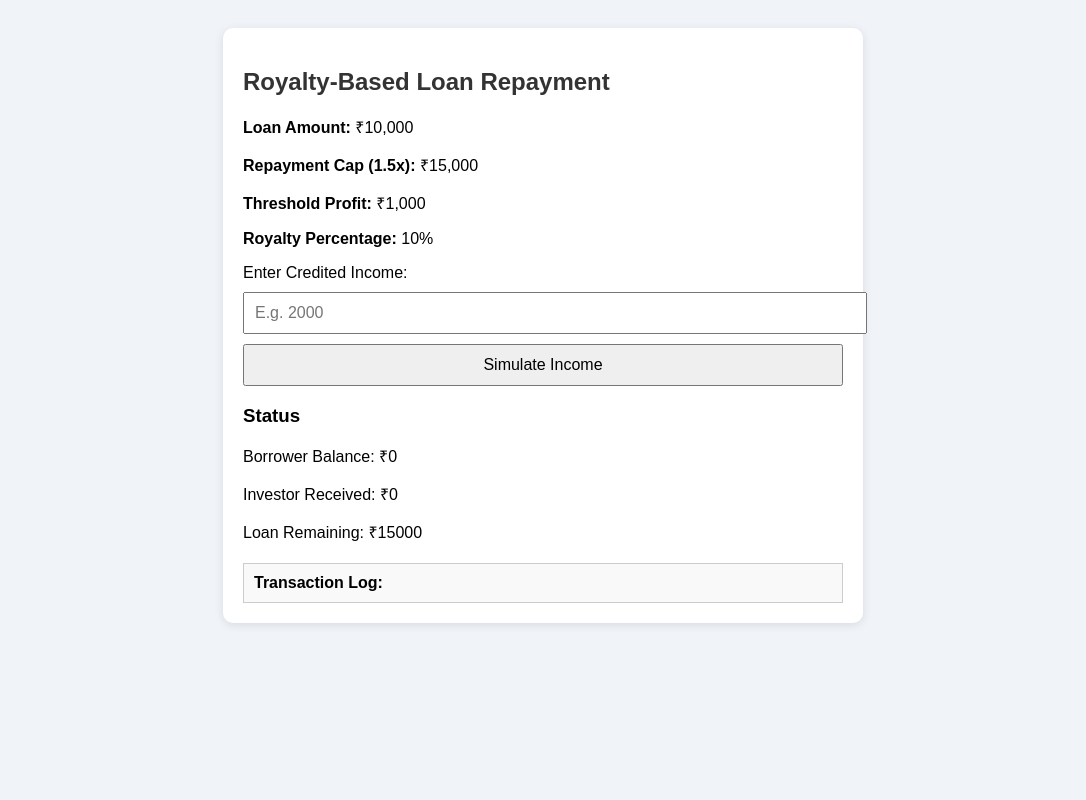
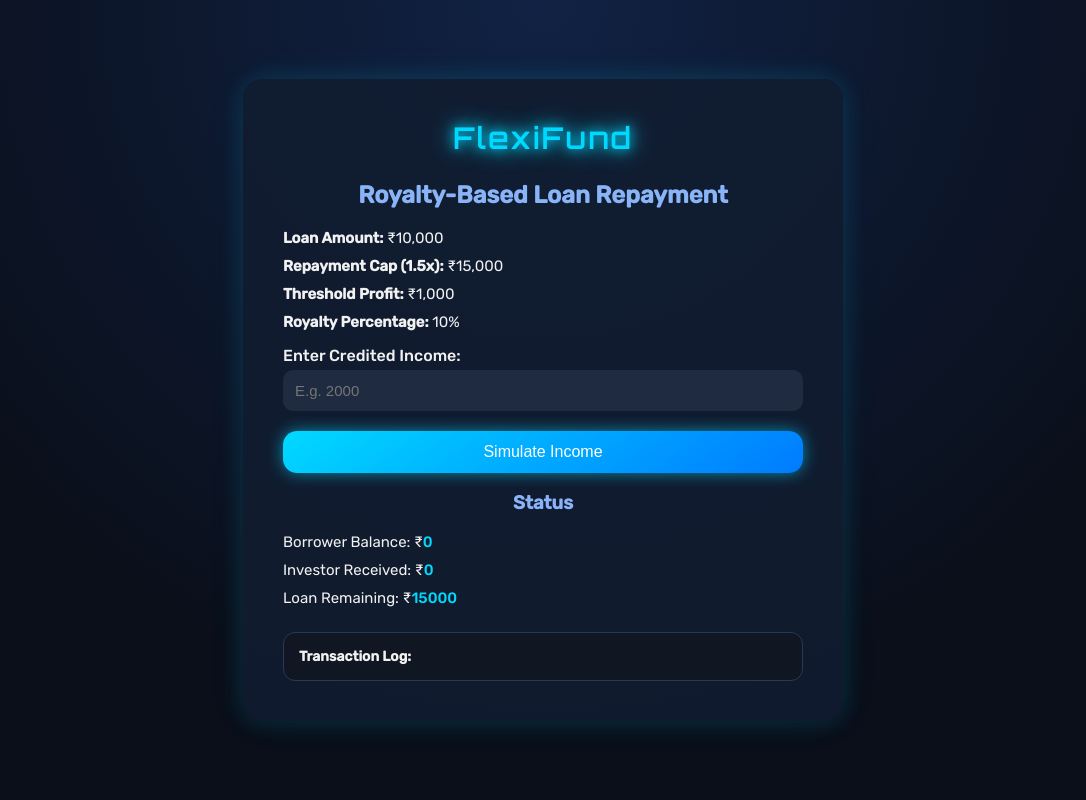
Before and after one commit to Thanushree4104/FlexiFund, a Flask app: page /royalty in a window 1280 px wide. Shown: the whole page, without its empty margins (97-1183 px from the left). Run offline with Flask 3, Linux system fonts and the light colour scheme.

Commit message:
Update royalty.html

```diff
--- a/templates/royalty.html
+++ b/templates/royalty.html
@@ -1,51 +1,137 @@
 <!DOCTYPE html>
 <html lang="en">
 <head>
-  <meta charset="UTF-8">
-  <title>Royalty-Based Repayment (Frontend Demo)</title>
+  <meta charset="UTF-8" />
+  <title>FlexiFund | Royalty-Based Repayment</title>
+  <link href="https://fonts.googleapis.com/css2?family=Orbitron:wght@600&family=Rubik:wght@400;500&display=swap" rel="stylesheet">
   <style>
-    body {
-      font-family: Arial, sans-serif;
-      background: #f0f4f8;
-      padding: 20px;
+    * {
+      box-sizing: border-box;
     }
 
-    h2 {
-      color: #333;
+    body {
+      margin: 0;
+      font-family: 'Rubik', sans-serif;
+      background-color: #0a0f1a;
+      background-image: radial-gradient(circle at top center, #112244 0%, #0a0f1a 70%);
+      color: #f1f1f1;
+      display: flex;
+      justify-content: center;
+      align-items: center;
+      padding: 40px 20px;
+      min-height: 100vh;
     }
 
     .container {
+      background: rgba(17, 28, 48, 0.9);
+      border-radius: 20px;
+      padding: 40px;
+      width: 100%;
       max-width: 600px;
-      background: #fff;
-      padding: 20px;
-      border-radius: 10px;
-      box-shadow: 0 2px 10px rgba(0, 0, 0, 0.1);
-      margin: auto;
+      box-shadow: 0 0 25px rgba(0, 217, 255, 0.15), 0 0 45px rgba(0, 217, 255, 0.05);
+      animation: floatIn 0.9s ease-out;
     }
 
-    input, button {
-      padding: 10px;
-      margin-top: 10px;
+    @keyframes floatIn {
+      from {
+        opacity: 0;
+        transform: translateY(20px) scale(0.98);
+      }
+      to {
+        opacity: 1;
+        transform: translateY(0) scale(1);
+      }
+    }
+
+    .logo {
+      font-family: 'Orbitron', sans-serif;
+      font-size: 30px;
+      color: #00d9ff;
+      text-shadow: 0 0 12px #00d9ff, 0 0 24px #00d9ff;
+      text-align: center;
+      margin-bottom: 25px;
+      letter-spacing: 2px;
+    }
+
+    h2, h3 {
+      color: #8ab4f8;
+      text-align: center;
+    }
+
+    label {
+      display: block;
+      margin: 15px 0 5px;
+      font-weight: 500;
+    }
+
+    input {
       width: 100%;
+      padding: 12px;
+      border: none;
+      border-radius: 10px;
+      background: #1e2b40;
+      color: #f1f1f1;
+      font-size: 15px;
+      transition: background 0.3s, box-shadow 0.3s;
+    }
+
+    input:focus {
+      background: #263a55;
+      outline: none;
+      box-shadow: 0 0 10px rgba(0, 217, 255, 0.3);
+    }
+
+    button {
+      width: 100%;
+      margin-top: 20px;
+      background: linear-gradient(145deg, #00d9ff, #007bff);
+      color: white;
+      padding: 12px;
+      border: none;
+      border-radius: 14px;
       font-size: 16px;
+      font-weight: 500;
+      cursor: pointer;
+      box-shadow: 0 0 16px #00d9ff99;
+      transition: transform 0.2s ease, box-shadow 0.3s ease;
+    }
+
+    button:hover {
+      transform: scale(1.05);
+      box-shadow: 0 0 25px #00d9ffff;
+    }
+
+    p {
+      font-size: 15px;
+      margin: 10px 0;
+    }
+
+    .highlight {
+      color: #00d9ff;
+      font-weight: 500;
     }
 
     .log {
-      background: #f9f9f9;
-      border: 1px solid #ccc;
-      margin-top: 20px;
-      padding: 10px;
+      margin-top: 25px;
+      background: #101722;
+      border: 1px solid #263a55;
+      padding: 15px;
+      border-radius: 12px;
       max-height: 200px;
-      overflow-y: scroll;
+      overflow-y: auto;
+      font-size: 14px;
     }
 
     .log p {
-      margin: 10px 0;
+      margin: 8px 0;
+      border-bottom: 1px solid #1e2b40;
+      padding-bottom: 5px;
     }
   </style>
 </head>
 <body>
   <div class="container">
+    <div class="logo">FlexiFund</div>
     <h2>Royalty-Based Loan Repayment</h2>
 
     <p><strong>Loan Amount:</strong> ₹10,000</p>
@@ -53,14 +139,14 @@
     <p><strong>Threshold Profit:</strong> ₹1,000</p>
     <p><strong>Royalty Percentage:</strong> 10%</p>
 
-    <label>Enter Credited Income:</label>
+    <label for="incomeInput">Enter Credited Income:</label>
     <input type="number" id="incomeInput" placeholder="E.g. 2000">
     <button onclick="simulateIncome()">Simulate Income</button>
 
     <h3>Status</h3>
-    <p>Borrower Balance: ₹<span id="borrowerBalance">0</span></p>
-    <p>Investor Received: ₹<span id="investorBalance">0</span></p>
-    <p>Loan Remaining: ₹<span id="loanRemaining">15000</span></p>
+    <p>Borrower Balance: ₹<span class="highlight" id="borrowerBalance">0</span></p>
+    <p>Investor Received: ₹<span class="highlight" id="investorBalance">0</span></p>
+    <p>Loan Remaining: ₹<span class="highlight" id="loanRemaining">15000</span></p>
 
     <div class="log" id="logBox">
       <strong>Transaction Log:</strong>
@@ -80,7 +166,7 @@
     function simulateIncome() {
       const income = parseFloat(document.getElementById("incomeInput").value);
       if (isNaN(income) || income <= 0) {
-        alert("Please enter a valid amount.");
+        alert("Please enter a valid income amount.");
         return;
       }
 
@@ -116,12 +202,12 @@
     function logTransaction(income, royalty, paidRoyalty) {
       const logBox = document.getElementById("logBox");
       const msg = `<p>
-        Credited: ₹${income.toFixed(2)} <br>
+        Credited: ₹${income.toFixed(2)}<br>
         ${paidRoyalty
-          ? `Royalty Paid: -₹${royalty.toFixed(2)} to Investor`
-          : "No Royalty Paid"} <br>
+          ? `<span class="highlight">Royalty Paid: -₹${royalty.toFixed(2)} to Investor</span>`
+          : `<span style="color:#ff7575;">No Royalty Paid</span>`}<br>
         New Borrower Balance: ₹${borrowerBalance.toFixed(2)}
-        <hr></p>`;
+      </p>`;
       logBox.innerHTML = msg + logBox.innerHTML;
     }
   </script>
```
